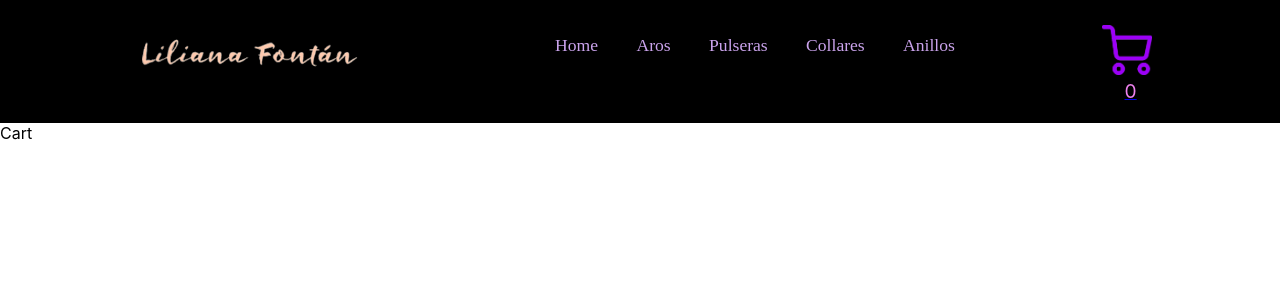
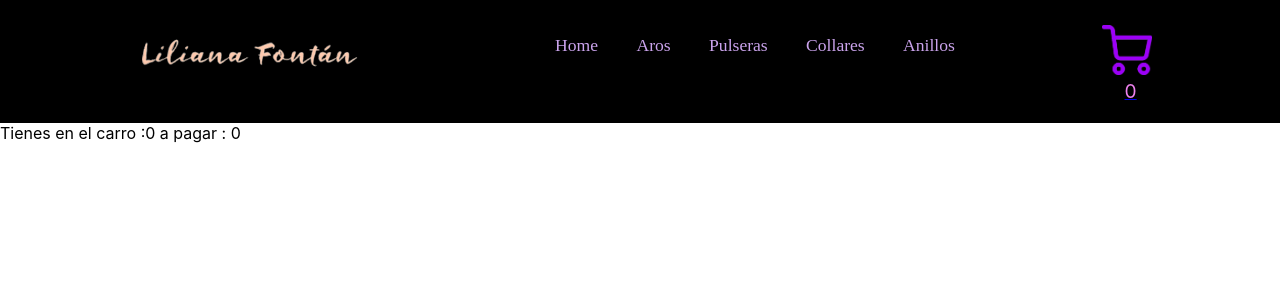
Before and after one commit to lilifontan/web-joyas-Fontan, a React (Vite) app: page /cart in a window 1280 px wide. Shown: the top 300 px of the page. Built offline with nearby package versions, Linux system fonts and the light colour scheme.

Commit message:
web-joyas-Fontan - Cart Context 9

```diff
--- a/src/components/Cart/Cart.jsx
+++ b/src/components/Cart/Cart.jsx
@@ -1,7 +1,20 @@
-import React from 'react'
+import React , {useContext} from 'react'
+import { cartContext } from '../Context/CartContextComponent'
+
 
 export default function Cart() {
+const {cart, totalCount, totalToPay, removeItem} = useContext (cartContext)
+
   return (
-    <div>Cart</div>
+    <>
+    {
+      cart.map((item)=>
+      <>
+      <div> {'Producto: '+ item.title + '   Cantidad:  '+ item.count}   </div>
+      </>
+      )  }
+
+    <div>Tienes en el carro :{totalCount} a pagar : {totalToPay}</div>
+    </>
   )
 }
--- a/src/components/Cart/CartWidget.jsx
+++ b/src/components/Cart/CartWidget.jsx
@@ -2,7 +2,7 @@ import React , {useContext, useEffect} from 'react'
 import { cartContext } from '../Context/CartContextComponent'
 
 export default function CartWidget() {
-const {cart, total} = useContext (cartContext)
+const {cart, totalCount} = useContext (cartContext)
 
 
 useEffect (()=>{
@@ -17,7 +17,7 @@ useEffect (()=>{
     width="50px"
   />
 
- <div class = 'total'> {total} </div>
+ <div className = 'total'> {totalCount} </div>
 
     </div>
   )
--- a/src/components/Context/CartContextComponent.jsx
+++ b/src/components/Context/CartContextComponent.jsx
@@ -1,5 +1,4 @@
-import React from 'react'
-import { createContext } from 'react'
+import React, { createContext } from 'react'
 import {useState, useEffect} from 'react'
 import Item from '../ItemList/Item'
 
@@ -8,7 +7,8 @@ export const cartContext = createContext()
 export default function CartContextComponent({children}) {
 
 const [cart, setCart] = useState ([])
-const [total, setTotal] = useState (0)
+const [totalCount, setTotalCount] = useState (0)
+const [totalToPay, setTotalToPay] = useState (0)
 
 function addItem (item, count)
 {
@@ -27,12 +27,18 @@ function addItem (item, count)
     setCart(cartAux)
 }
 
+function removeItem (id) {
+  setCart(cart.filter(item => item.id !== id))
+}
+
 useEffect (() =>{
-setTotal (cart.reduce((acc, item)=> acc + item.count,0))
+setTotalCount (cart.reduce((acc, item)=> acc + item.count,0))
+setTotalToPay (cart.reduce((acc, item)=> acc + item.count*item.price,0))
 }, [cart])
 
+
   return (
-    <cartContext.Provider value = {{cart, addItem, total}}>
+    <cartContext.Provider value = {{cart, addItem, totalCount, totalToPay, removeItem}}>
     {children}
     </cartContext.Provider>
   )
--- a/src/components/ItemList/ItemList.jsx
+++ b/src/components/ItemList/ItemList.jsx
@@ -9,7 +9,7 @@ const ItemList = ({lista}) => {
     <>
         {
                 lista.map((item,i)=>
-                  <Item id ={item.id} img={item.img} title={item.title} price={item.price} stock ={item.stock }  initial={item.initial}/>
+                  <Item key = {item.id} id ={item.id} img={item.img} title={item.title} price={item.price} stock ={item.stock }  initial={item.initial}/>
                 )
             }
 
```
